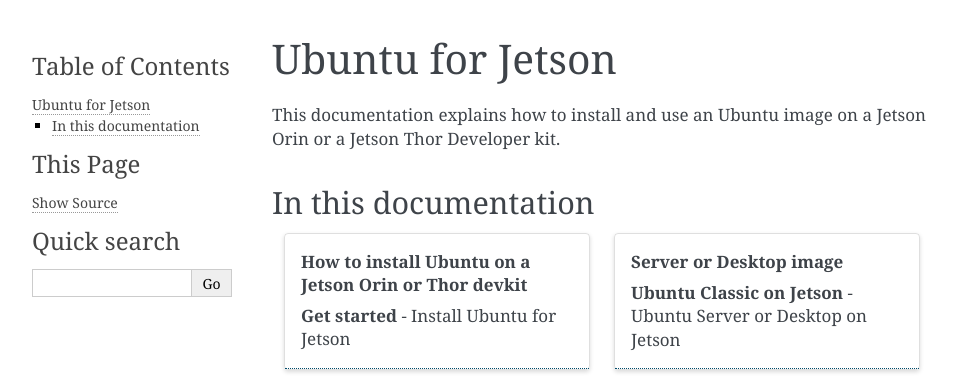
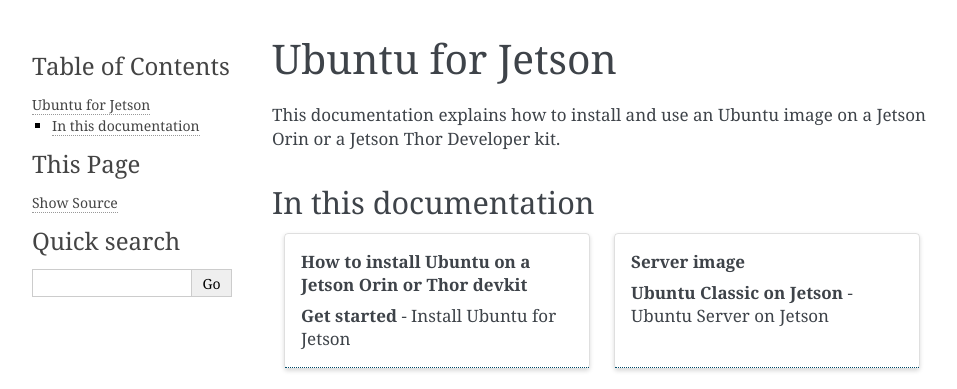
Before and after one commit to canonical/ubuntu-for-jetson, a Sphinx documentation site: the page built from docs/index.rst, in a window 1280 px wide, cut to the strip 0-389 px from the top of the page. Shown: the whole strip, without its empty margins (148-1105 px from the left). Built offline with Sphinx 7.4.7, drawn with Linux system fonts in a browser that asks for light colours.

Commit message:
Quick fixes after review from Alex
* Rename "Ubuntu, first boot" to "Ubuntu login"
* Lower its title hierarchy as well the Grub one
* Remove the section title "Ubuntu Server configuration" and remove the references to "Desktop" images

```diff
--- a/docs/index.rst
+++ b/docs/index.rst
@@ -9,7 +9,7 @@
 
    Get started </get-started/index>
    How-to guides </how-to/index>
-   Ubuntu Classic (Server, Desktop) </classic/index>
+   Ubuntu Server </classic/index>
 
 In this documentation
 ---------------------
@@ -22,8 +22,8 @@
 
       **Get started** - Install Ubuntu for Jetson
 
-   .. grid-item-card:: Server or Desktop image
+   .. grid-item-card:: Server image
       :link: /classic/index
       :link-type: doc
 
-      **Ubuntu Classic on Jetson** - Ubuntu Server or Desktop on Jetson
+      **Ubuntu Classic on Jetson** - Ubuntu Server on Jetson
```
Also changed, not shown: docs/how-to/flash.rst (+3 -7 lines).
